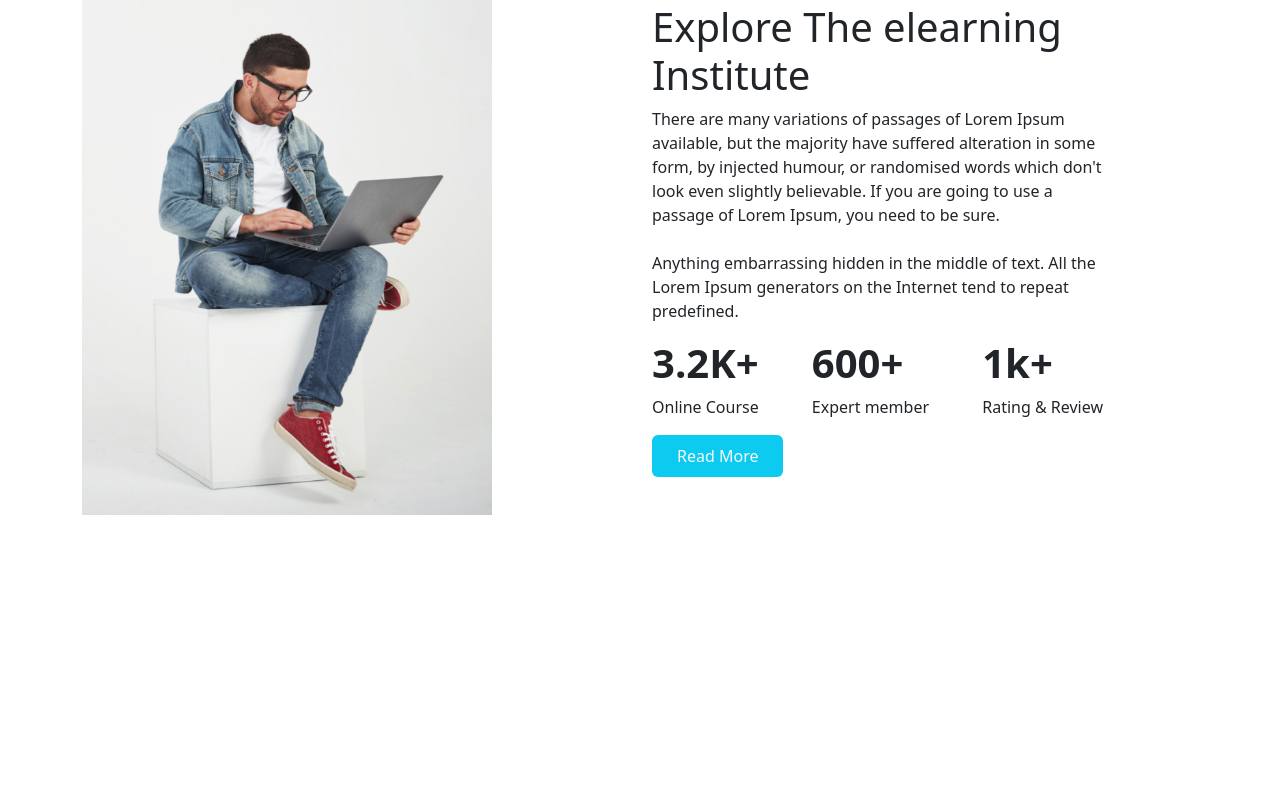
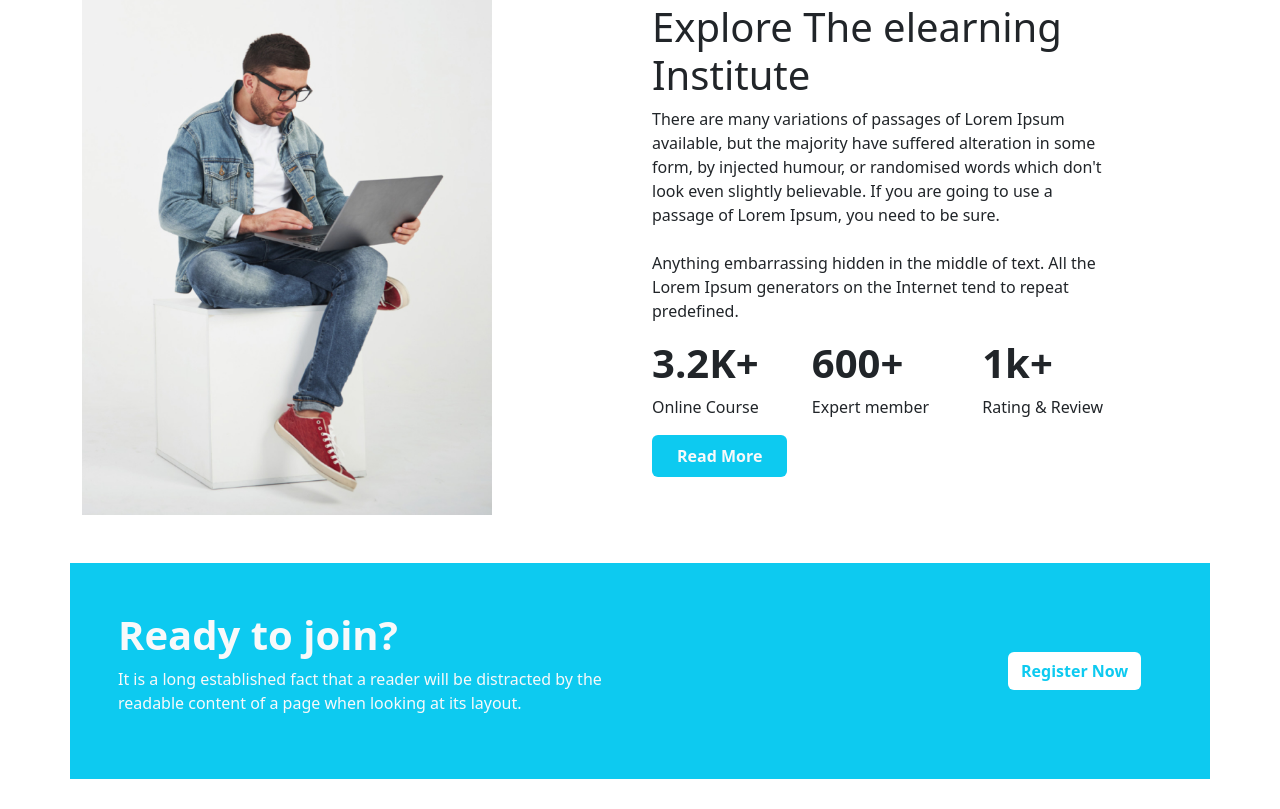
Before and after one commit to prio12/Learner-ocean-assignment-repo, a plain HTML site: page index.html in a window 1280 px wide. Shown: the part 1988-2797 px from the top of the page. Before the commit the page ends 2503 px from the top, so only its background shows below. Drawn offline with nearby package versions, Linux system fonts and the light colour scheme.

Commit message:
new section added

```diff
--- a/index.html
+++ b/index.html
@@ -108,7 +108,7 @@
 
           <!------------------------------Popular courses title start here------------------------------------>
 
-          <section>
+          <section class="my-5">
             <div class="container mb-5 pb-5">
               <div class="text-center">
                 <h1>Discover Our Popular <br>
@@ -205,7 +205,7 @@
 
 
 
-             <section>
+             <section class="my-5">
               <div class="container">
                 <div class="row align-items-center">
                   <div class="col-6 ">
@@ -237,7 +237,7 @@
                             <p>Rating & Review</p>
                           </div>
                         </div>
-                        <button class="btn bg-info px-4 py-2 text-light">Read More</button>
+                        <button class="btn bg-info px-4 py-2 fw-bold text-light">Read More</button>
                   </div>
                 </div>
               </div>
@@ -248,6 +248,29 @@
              <!-- -----------------------------------------------------------------------------------------------------------------------------Explore The elearning Institute end here ---------------------------->
 
 
+             <!---------------------------------------------------------------------------------------------------------------------------------- Ready to join section start here ------------------------------------------------------------------------------------------------>
+
+             <section class="my-5 ">
+              <div class="container bg-info p-5">
+                <div class="row align-items-center">
+                  <div class="col-10">
+                    <h1 class="fw-bolder text-light">Ready to join?</h1>
+                    <p class="text-light">It is a long established fact that a reader will be distracted by the <br>
+                      readable content of a page when looking at its layout.</p>
+                  </div>
+                  <div class="col-2">
+                    <button class="btn bg-white text-info fw-bolder">Register Now</button>
+                  </div>
+                </div>
+              </div>
+             </section>
+
+
+              <!---------------------------------------------------------------------------------------------------------------------------------- Ready to join section End here ------------------------------------------------------------------------------------------------>
+
+
+
+
 
         </main>
 
```
